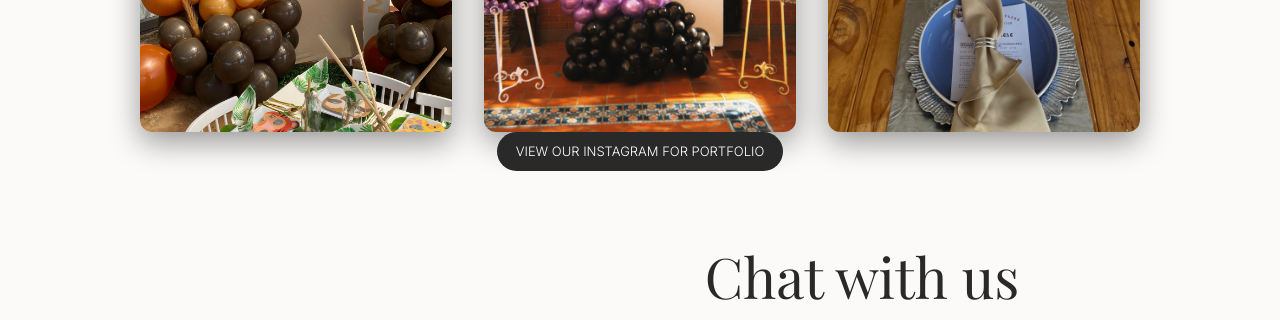
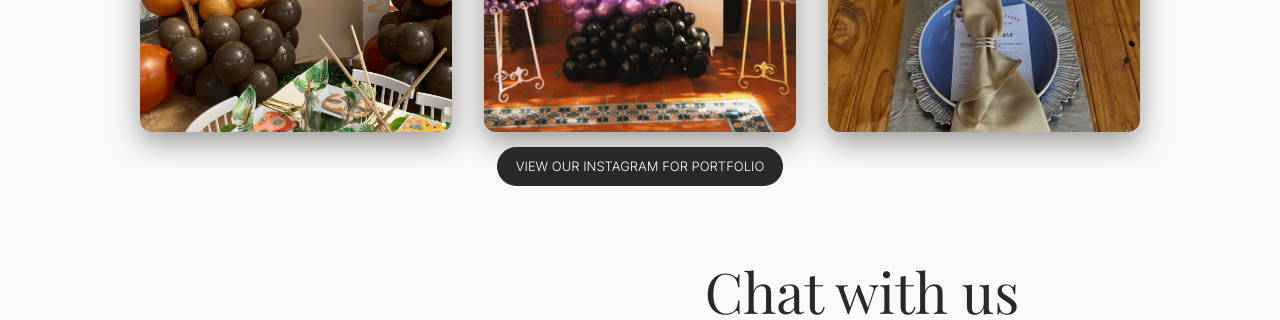
Before and after one commit to Sfezekile/ElevenElevenEvents, a website: page index.html in a window 1280 px wide. Shown: the part 3160-3480 px from the top of the page. Drawn offline with nearby package versions, Linux system fonts and the light colour scheme; files that its build step writes are made by us from their sources.

Commit message:
Refactor gallery styles and add button styles

```diff
--- a/css/gallery/gallery.css
+++ b/css/gallery/gallery.css
@@ -86,3 +86,7 @@
     opacity: 0.9;
     line-height: 1.5;
 }
+
+.gallery-btn {
+    margin-top: 15px;
+}
```
